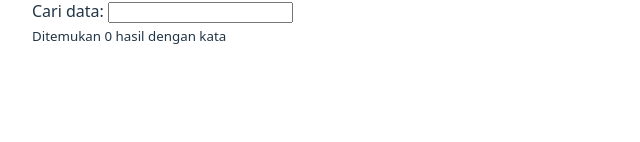
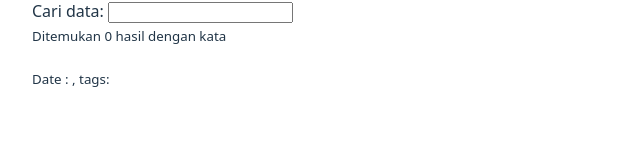
Before and after one commit to nrhdyt3012/react-fundamental, a React (Vite) app: page / in a window 1280 px wide. Shown: the part 158-300 px from the top of the page, without its empty margins (0-640 px from the left). Built offline with nearby package versions, Linux system fonts and the light colour scheme.

Commit message:
Conditional Rendering

```diff
--- a/src/components/Article.jsx
+++ b/src/components/Article.jsx
@@ -1,12 +1,11 @@
 function Article (props) {
+    const tags = props.tags || [];
 
-
-    //infos.map(item=> item)
-    return(
+    return (
         <>
-        <h3>{props.title}</h3>
-        <small>Date : {props.date}, tags: {props.tags.join(",")}</small>
+            <h3>{props.title}</h3>
+            <small>Date : {props.date}, tags: {tags.join(", ")}</small>
         </>
-    )
+    );
 }
 export default Article;
--- a/src/components/Search.jsx
+++ b/src/components/Search.jsx
@@ -9,7 +9,7 @@ function  Search (props) {
     return (
         <>
         <div>Cari data: <input type="text" onChange={onSearchChange}/></div>
-        <small>Ditemukan 0 hasil dengan kata {search}</small>
+        <small>Ditemukan {props.totalPosts} hasil dengan kata {search}</small>
         </>
     )
 
--- a/src/pages/index.jsx
+++ b/src/pages/index.jsx
@@ -4,7 +4,8 @@ import Article from "../components/Article.jsx";
 import Search from "../components/search.jsx";
 
 function Homepage() {
-    const [posts, setPosts] = useState([]);
+    const [posts, setPosts] = useState([postsData]);
+    const [totalPosts, setTotalPosts] = useState(0);
 
     const onSearchChange = (value) => {
         console.log(value)
@@ -12,11 +13,12 @@ function Homepage() {
             item.title.includes(value)
     );
         setPosts(filteredPosts)
+        setTotalPosts(filteredPosts.length);
     };
     return (
         <>
         <h1>Simple Blog</h1>
-        <Search onSearchChange={onSearchChange}></Search>
+        <Search onSearchChange={onSearchChange} totalPosts={totalPosts}></Search>
         {posts.map((props, index) => (
 <Article {...props} key={index}></Article>
             ))}
```
